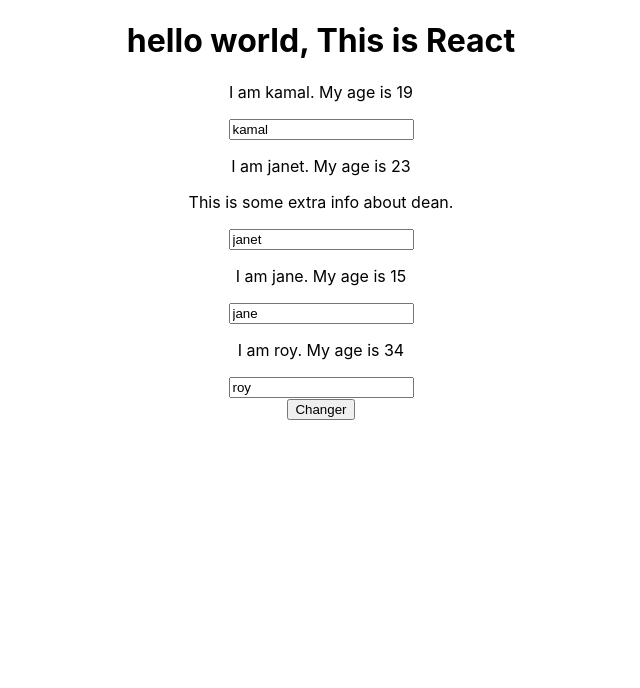
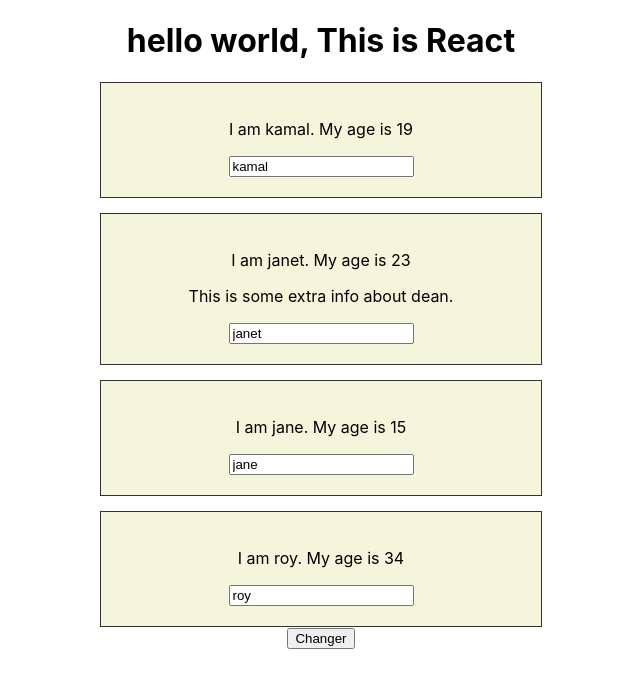
Before and after one commit to Cr-hunteR/react-story, a React (Create React App) app: page / in a window 1280 px wide. Shown: the top 688 px of the page, without its empty margins (319-959 px from the left). Built offline with nearby package versions, Linux system fonts and the light colour scheme.

Commit message:
method 1 - seperate styleSheet

```diff
--- /dev/null
+++ b/src/Person/Person.css
@@ -0,0 +1,10 @@
+.Person{
+    background-color: beige;
+    margin-top: 15px;
+    padding: 20px;
+    border: #333 solid 1px;
+    max-width: 400px;
+    text-align: center;
+    margin-left: auto;
+    margin-right: auto;
+}
--- a/src/Person/Person.js
+++ b/src/Person/Person.js
@@ -1,9 +1,10 @@
 import React from 'react';
+import './Person.css'
 
 const person=(props)=>{
 
 return (
-<div>
+<div className='Person'>
     <p onClick={props.extra}>I am {props.name}. My age is {props.age}</p>
     <p>{props.children}</p>
     <input type='text' onChange={props.changed} value={props.name}></input>
```
